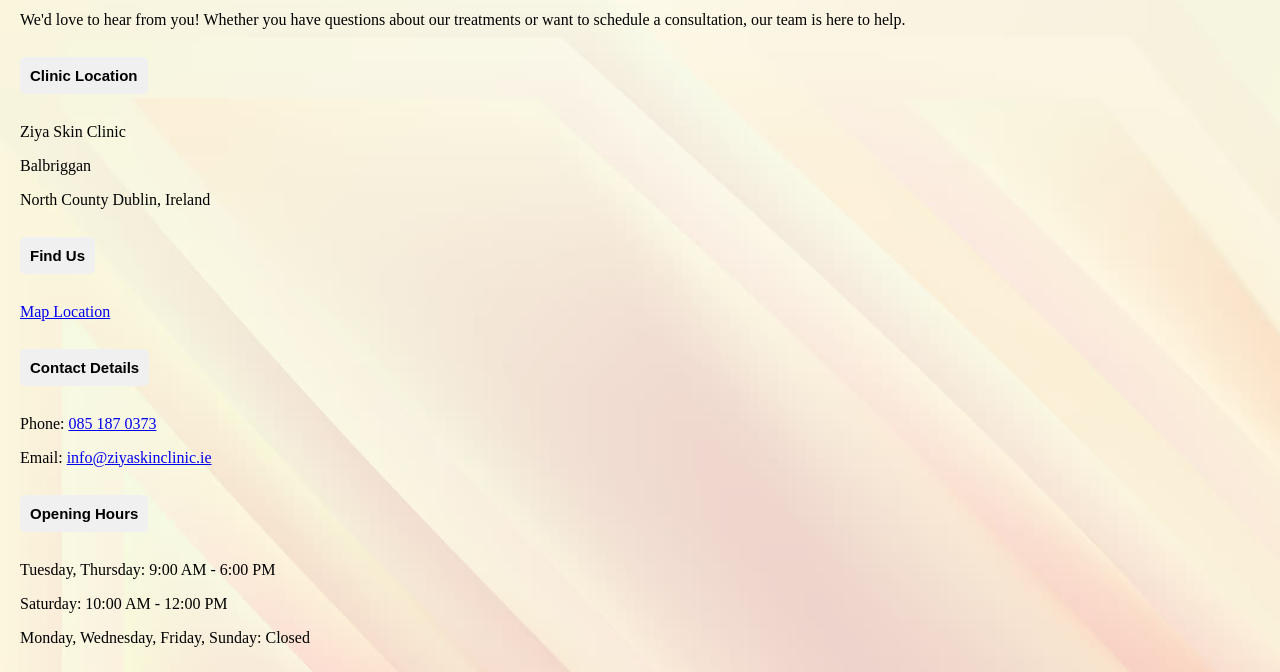
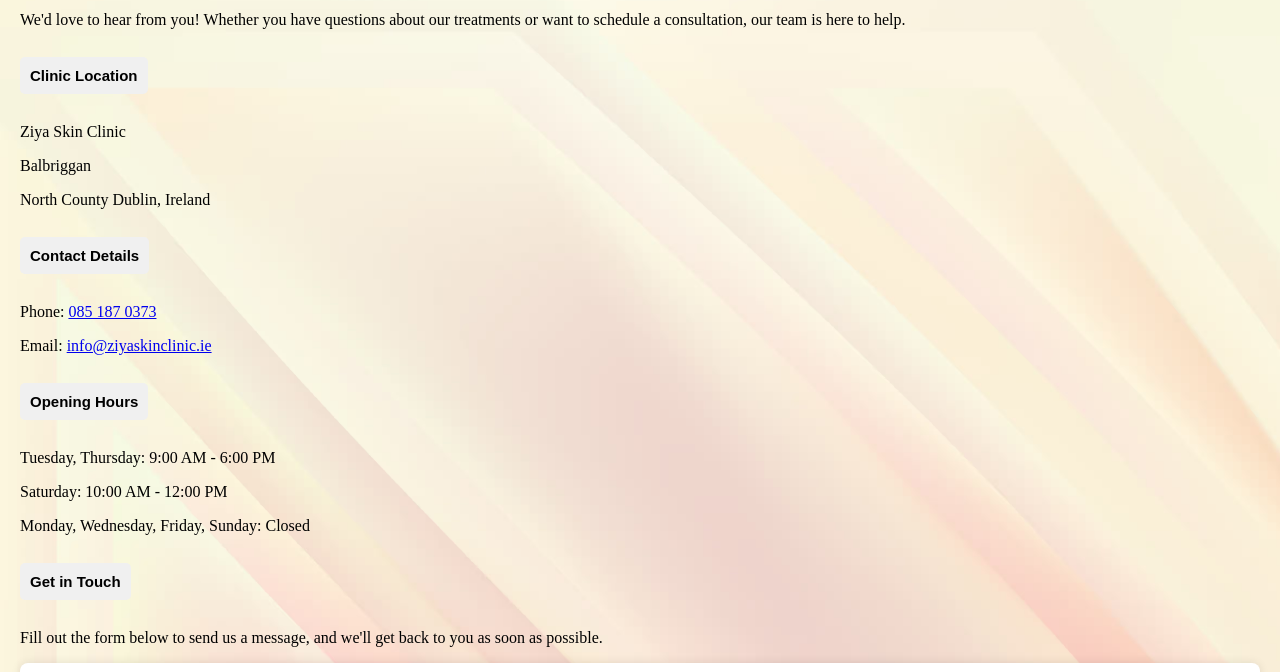
Before and after one commit to illias-s/illias-s.github.io, a plain HTML site: page contact.html in a window 1280 px wide. Shown: the part 95-767 px from the top of the page. Drawn offline with Linux system fonts and the light colour scheme.

Commit message:
Add files via upload
sdf

```diff
--- a/contact.html
+++ b/contact.html
@@ -92,8 +92,8 @@
             <p>Balbriggan</p>
             <p>North County Dublin, Ireland</p>
 
-            <h2>Find Us</h2>
-            <p><a target="_blank" href="https://maps.app.goo.gl/RDNVaer1oKAJbtYJ7">Map Location</a></p>
+           <!-- <h2>Find Us</h2>
+            <p><a target="_blank" href="https://maps.app.goo.gl/RDNVaer1oKAJbtYJ7">Map Location</a></p>-->
 
             <h2>Contact Details</h2>
             <p>Phone: <a href="tel:+35385123456">085 187 0373</a></p>
```
